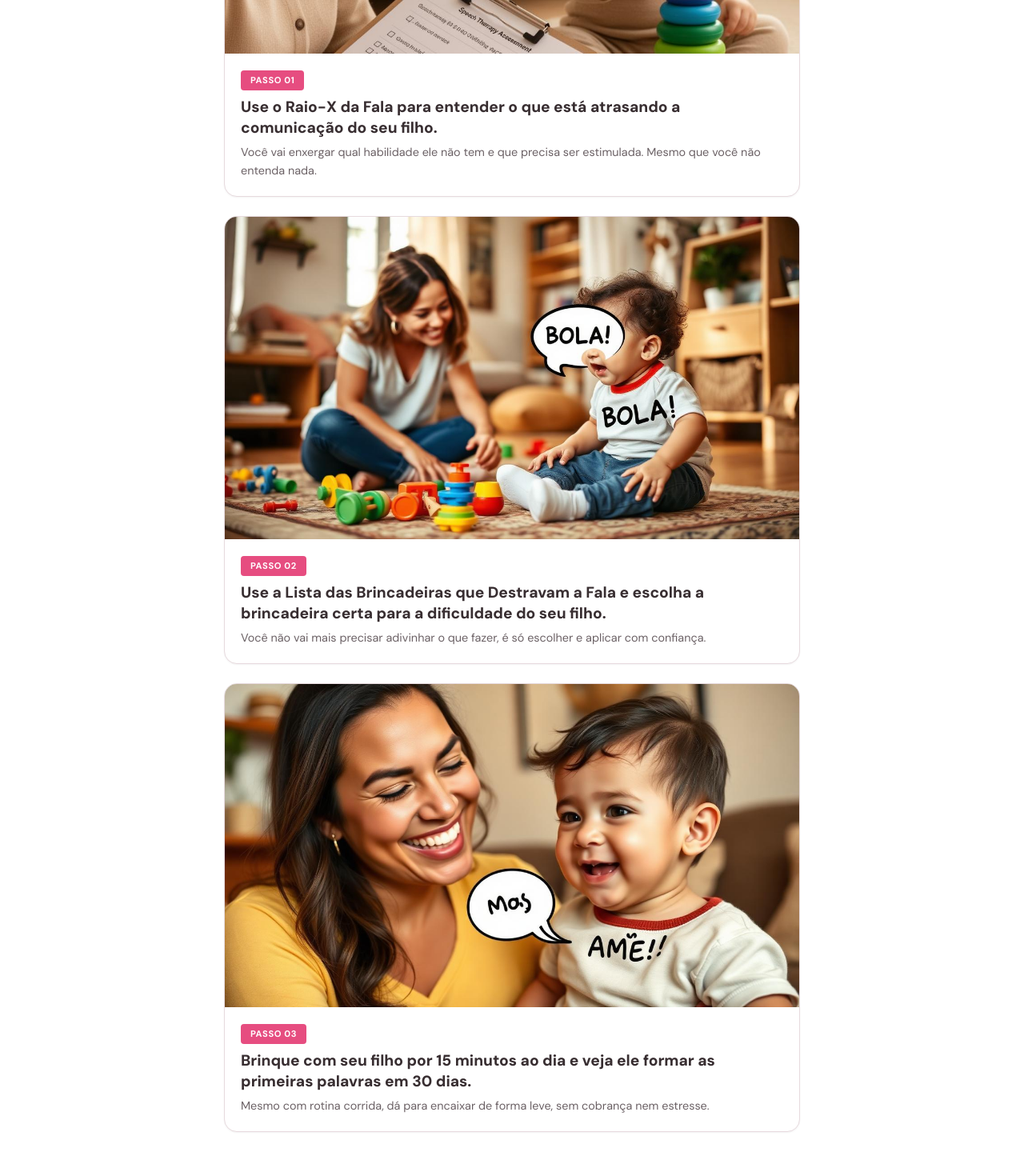
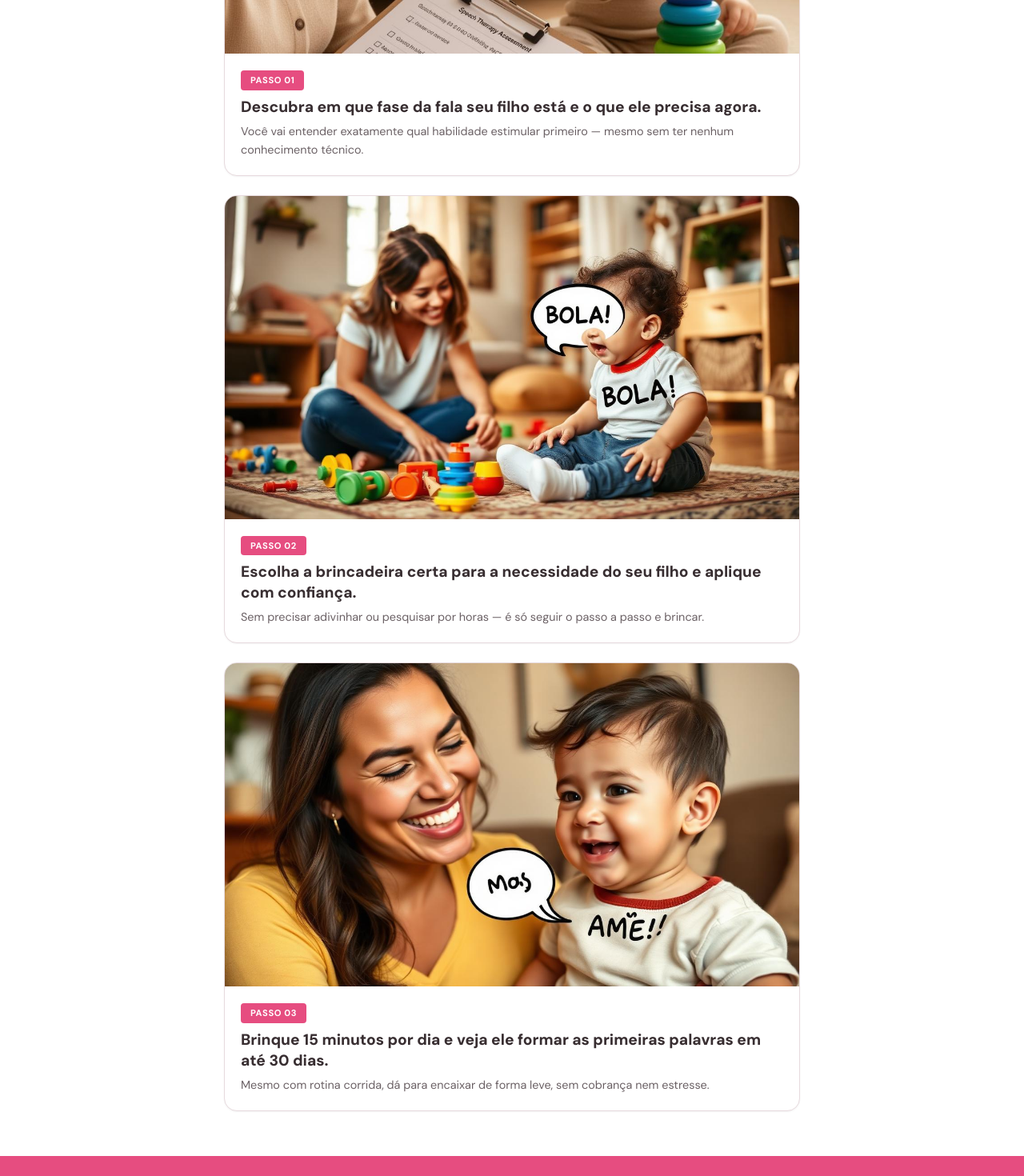
Before and after one commit to queima2m2-create/tiathayfono, a React (Vite) app: page / in a window 1280 px wide. Shown: the part 2800-4270 px from the top of the page at 80% size. Built offline with nearby package versions, Linux system fonts and the light colour scheme; the HTML template or start-up script is replaced by a standard one.

Commit message:
Ajustou textos dos 3 passos

```diff
--- a/src/components/landing/ComoFunciona.tsx
+++ b/src/components/landing/ComoFunciona.tsx
@@ -5,19 +5,19 @@ import passo3 from "@/assets/passo3-falar-balao.jpg";
 const steps = [
   {
     num: "PASSO 01",
-    title: "Use o Raio-X da Fala para entender o que está atrasando a comunicação do seu filho.",
-    subtitle: "Você vai enxergar qual habilidade ele não tem e que precisa ser estimulada. Mesmo que você não entenda nada.",
+    title: "Descubra em que fase da fala seu filho está e o que ele precisa agora.",
+    subtitle: "Você vai entender exatamente qual habilidade estimular primeiro — mesmo sem ter nenhum conhecimento técnico.",
     img: passo1,
   },
   {
     num: "PASSO 02",
-    title: "Use a Lista das Brincadeiras que Destravam a Fala e escolha a brincadeira certa para a dificuldade do seu filho.",
-    subtitle: "Você não vai mais precisar adivinhar o que fazer, é só escolher e aplicar com confiança.",
+    title: "Escolha a brincadeira certa para a necessidade do seu filho e aplique com confiança.",
+    subtitle: "Sem precisar adivinhar ou pesquisar por horas — é só seguir o passo a passo e brincar.",
     img: passo2,
   },
   {
     num: "PASSO 03",
-    title: "Brinque com seu filho por 15 minutos ao dia e veja ele formar as primeiras palavras em 30 dias.",
+    title: "Brinque 15 minutos por dia e veja ele formar as primeiras palavras em até 30 dias.",
     subtitle: "Mesmo com rotina corrida, dá para encaixar de forma leve, sem cobrança nem estresse.",
     img: passo3,
   },
```
